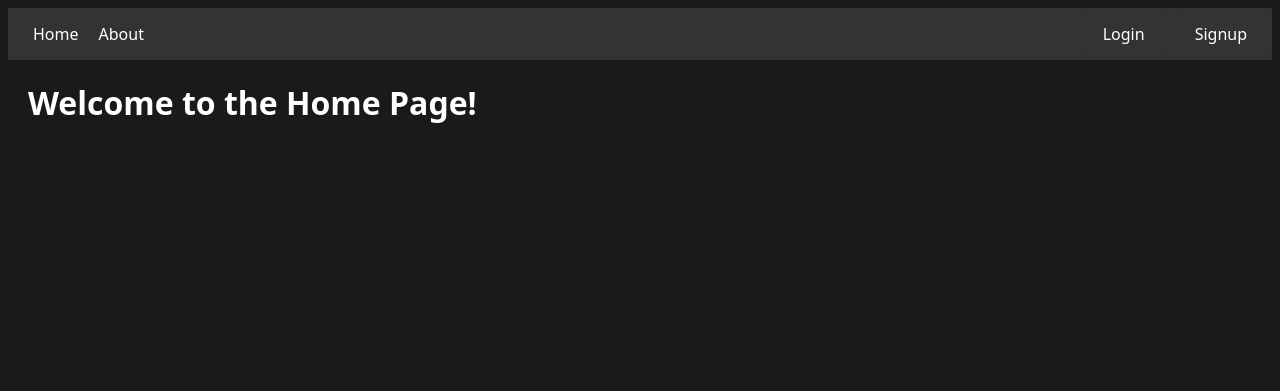
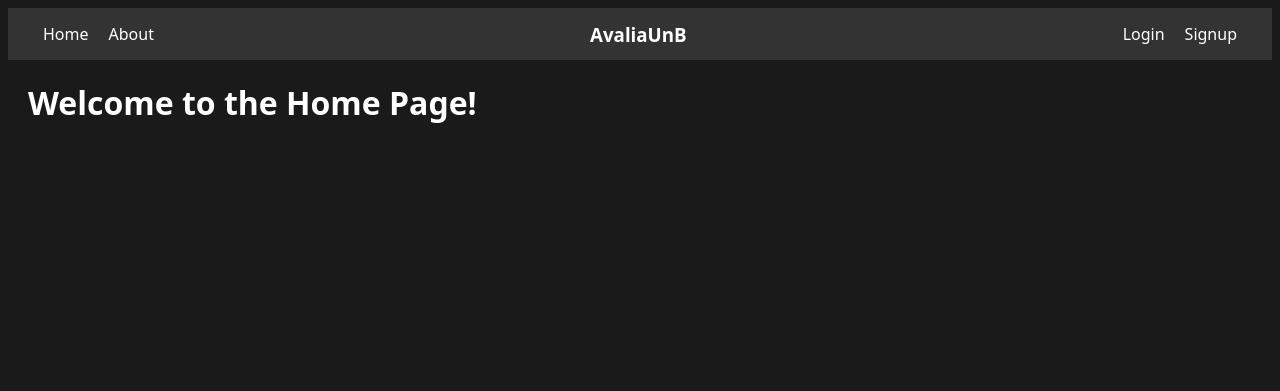
Before and after one commit to akaTsunemori/unboard, a Flask app: page / in a window 1280 px wide. Shown: the top 391 px of the page. Run offline with Flask 3, Linux system fonts and the light colour scheme.

Commit message:
added centered title + fixed spacing in the header

```diff
--- a/static/style.css
+++ b/static/style.css
@@ -7,15 +7,22 @@ header {
     padding: 5px;
 }
 
+/* Centered heading */
+.centered-heading {
+    text-align: center;
+    margin: 0 auto;
+}
+
 nav ul {
     list-style-type: none;
     padding: 10px 20px;
-    margin: 0;
+    margin: 0px;
     display: flex;
 }
 
 nav ul li {
-    margin-right: 20px;
+    margin-right: 10px;
+    margin-left: 10px;
 }
 
 nav ul li a {
@@ -61,16 +68,17 @@ a:hover {
 
 /* New styles for the buttons */
 .auth-buttons {
-    display: flex;
+    display: inline-block;
 }
 
 .auth-buttons a {
     background-color: #333;
     color: white;
-    padding: 10px 20px;
+    /* margin-right: 0px; */
+    /* padding: 10px 20px; */
     text-decoration: none;
-    margin-left: 10px;
-    border-radius: 5px;
+    /* margin-left: 10px; */
+    /* border-radius: 5px; */
 }
 
 .auth-buttons a:hover {
--- a/templates/home.html
+++ b/templates/home.html
@@ -12,10 +12,17 @@
                 <li><a href="/about">About</a></li>
             </ul>
         </nav>
-        <div class="auth-buttons">
+        <h3 class="centered-heading">AvaliaUnB</h3>
+        <nav class="auth-buttons">
+            <ul>
+                <li><a href="/login">Login</a></li>
+                <li><a href="/signup">Signup</a></li>
+            </ul>
+        </nav>
+        <!-- <div class="auth-buttons">
             <a href="/login">Login</a>
             <a href="/signup">Signup</a>
-        </div>
+        </div> -->
     </header>
     <div class="content">
         <h1>Welcome to the Home Page!</h1>
```
